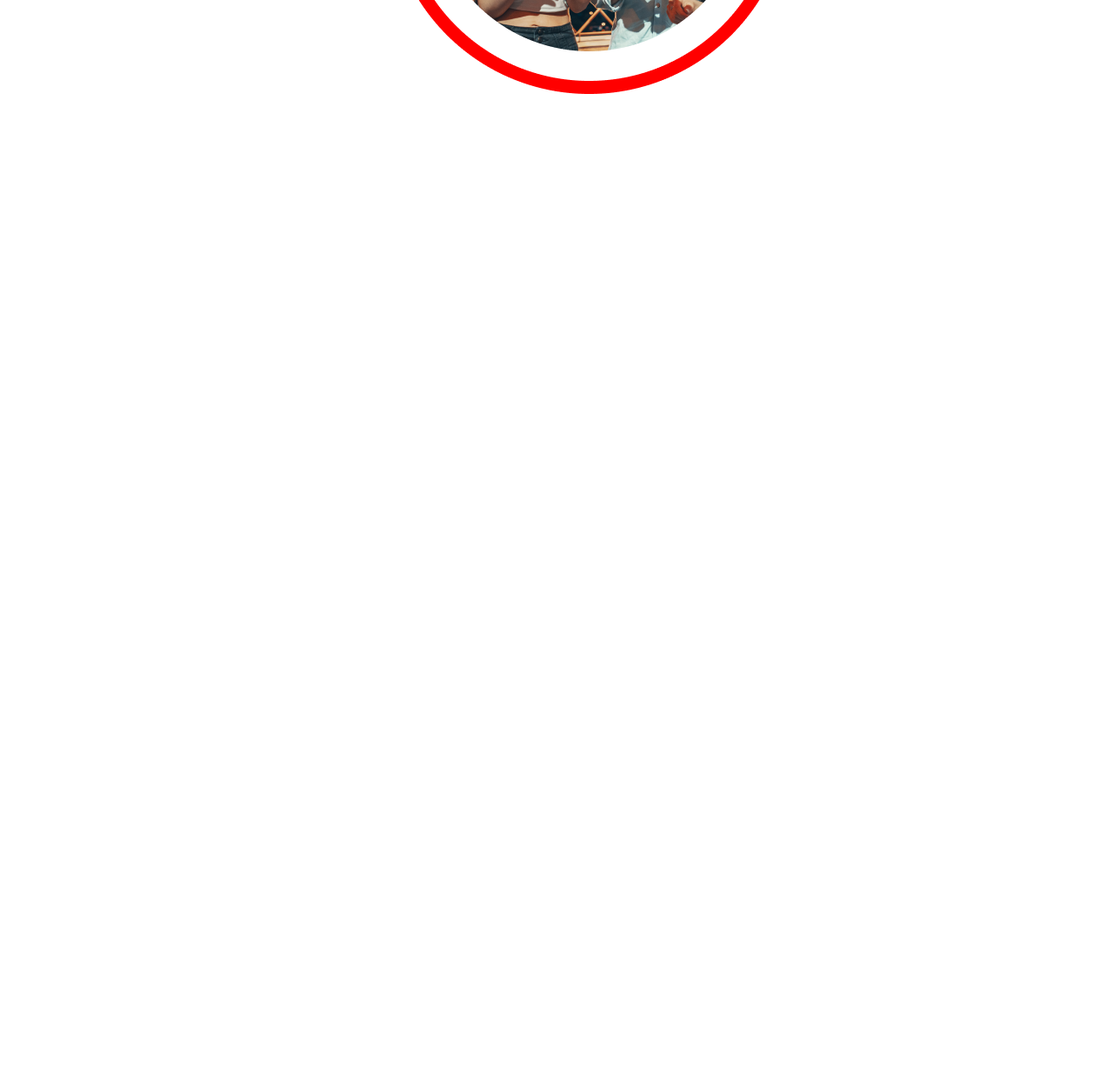
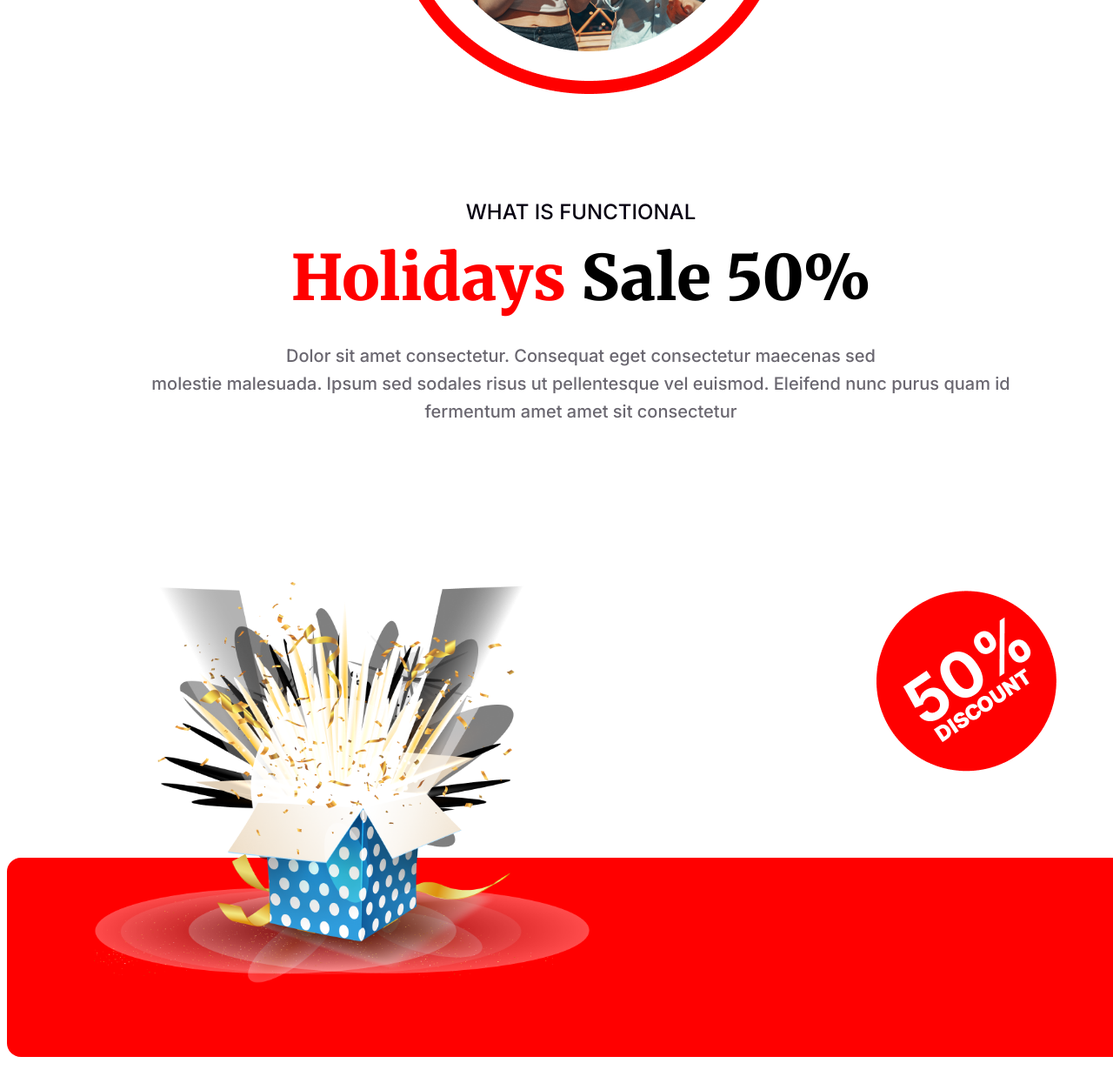
Before and after one commit to Shaon007/New-Year-Offer, a plain HTML site: page index.html in a window 1280 px wide. Shown: the part 3402-4655 px from the top of the page at 87% size. Before the commit the page ends 3631 px from the top, so only its background shows below. Drawn offline with Linux system fonts and the light colour scheme.

Commit message:
added holiday

```diff
--- a/index.html
+++ b/index.html
@@ -1,5 +1,6 @@
 <!DOCTYPE html>
 <html lang="en">
+
 <head>
   <meta charset="UTF-8">
   <meta name="viewport" content="width=device-width, initial-scale=1.0">
@@ -7,6 +8,7 @@
 
   <link rel="stylesheet" href="styles.css">
 </head>
+
 <body>
   <header>
     <!-- Celebration section starts here -->
@@ -37,7 +39,8 @@
     <div class="midnight-container">
       <div class="midnight-left">
         <h1>Welcome to midnight party</h1>
-        <h4>Dolor sit amet consectetur. Consequat eget consectetur maecenas sed molestie <br> malesuada. Ipsum sed sodales risus ut pellentesque vel euismod. </h4>
+        <h4>Dolor sit amet consectetur. Consequat eget consectetur maecenas sed molestie <br> malesuada. Ipsum sed
+          sodales risus ut pellentesque vel euismod. </h4>
         <h3 class="join">Join Now</h3>
       </div>
       <div class="midnight-right">
@@ -59,7 +62,8 @@
         <div class="cs-left-content">
           <h2>NEW BEST OFFER</h2>
           <h1>Coming Soon</h1>
-            <h4>Dolor sit amet consectetur. Consequat eget consectetur maecenas sed molestie malesuada. Ipsum sed sodales risus ut pellentesque vel euismod. </h4>
+          <h4>Dolor sit amet consectetur. Consequat eget consectetur maecenas sed molestie malesuada. Ipsum sed sodales
+            risus ut pellentesque vel euismod. </h4>
         </div>
       </div>
       <div class="coming-soon-middle">
@@ -79,10 +83,30 @@
       </div>
     </div>
 
+    <!-- Holiday Section -->
+    <div class="holiday-container">
+      <div class="holiday-content">
+        <h3>WHAT IS FUNCTIONAL</h3>
+        <h1><span style="color: red;">Holidays</span> Sale 50%</h1>
+        <h4>Dolor sit amet consectetur. Consequat eget consectetur maecenas sed <br>
+        molestie malesuada. Ipsum sed sodales risus ut pellentesque vel euismod. Eleifend nunc purus quam id <br> fermentum amet amet
+        sit consectetur</h4>
+      </div>
+      <div class="holiday-icon">
+        <div class="icon-left">
+          <img class="left" src="images/Group 75.png" alt="">
+        </div>
+        <div class="icon-right">
+          <img src="images/Group 44.png" alt="">
+        </div>
+      </div>
+      <div class="holiday-bottom"></div>
+    </div>
   </main>
   <footer>
 
   </footer>
 
 </body>
+
 </html>
--- a/styles.css
+++ b/styles.css
@@ -228,14 +228,16 @@ h1 {
   display: flex;
   /* flex-direction: column; */
 }
-.coming-soon-left{
+
+.coming-soon-left {
   /* border: 2px solid; */
-  height:482px;
+  height: 482px;
   width: 33%;
   margin-right: 18px;
   padding: 5px;
 }
-.coming-soon-left h2{
+
+.coming-soon-left h2 {
   color: #F00;
 
   /* text-align: center; */
@@ -245,7 +247,8 @@ h1 {
   font-weight: 500;
   line-height: normal;
 }
-.coming-soon-left h1{
+
+.coming-soon-left h1 {
   color: #070211;
 
   font-family: Merriweather;
@@ -254,7 +257,8 @@ color: #070211;
   font-weight: 900;
   line-height: normal;
 }
-.coming-soon-left h4{
+
+.coming-soon-left h4 {
   color: rgba(7, 2, 17, 0.60);
   width: 393px;
   font-family: Inter;
@@ -269,6 +273,7 @@ width: 393px;
   height: 482px;
   width: 35%;
 }
+
 .coming-soon-right {
   margin-left: 18px;
   padding-left: 30px;
@@ -276,7 +281,8 @@ width: 393px;
   height: 482px;
   width: 30%;
 }
-.cs-right-content h1{
+
+.cs-right-content h1 {
   color: #F00;
 
   font-family: Inter;
@@ -285,6 +291,7 @@ color: #F00;
   font-weight: 700;
   line-height: normal;
 }
+
 .cs-right-content h4 {
   color: rgba(7, 2, 17, 0.60);
   width: 276px;
@@ -294,16 +301,95 @@ width: 276px;
   font-weight: 400;
   line-height: 32px;
 }
-.cs-middle-content{
+
+.cs-middle-content {
   width: auto;
   height: 470px;
   /* border-radius: 450px;
   border: 15px solid #F00; */
 
 }
-.cs-middle-content img{
+
+.cs-middle-content img {
   background-image: url(images/Ellipse\ 2.png);
   padding: 49.08px;
   width: 364.844px;
   height: 364.844px;
 }
+
+/* holiday section */
+.holiday-container {
+  display: flex;
+  flex-direction: column;
+  /* border: 2px solid; */
+  width: 1320px;
+  height: 986px;
+  margin: 0 auto 120px;
+}
+
+.holiday-content {
+  /* border: 2px solid red; */
+  height: 260px;
+}
+
+.holiday-content h3 {
+  color: #070211;
+  margin-top: 0;
+  margin-bottom: 16px;
+  text-align: center;
+  font-family: Inter;
+  font-size: 24px;
+  font-style: normal;
+  font-weight: 500;
+  line-height: normal;
+}
+
+.holiday-content h1 {
+  text-align: center;
+  font-family: Merriweather;
+  font-size: 72px;
+  font-style: normal;
+  font-weight: 900;
+  line-height: normal;
+  margin-bottom: 28px;
+}
+
+.holiday-content h4 {
+  color: rgba(7, 2, 17, 0.60);
+
+  text-align: center;
+  font-family: Inter;
+  font-size: 20px;
+  font-style: normal;
+  font-weight: 500;
+  line-height: 32px;
+}
+
+.holiday-icon {
+  /* border: 2px solid green; */
+  height: 497px;
+  display: flex;
+  /* justify-content: space-between; */
+}
+
+.holiday-bottom {
+  /* border: 2px solid blue; */
+  border-radius: 16px 0px 16px 16px;
+  background: #F00;
+  height: 229px;
+  position: relative;
+}
+
+.left {
+  background-blend-mode: screen;
+  /* mix-blend-mode: screen; */
+  position: absolute;
+  z-index: 1;
+  width: 570px;
+  margin: 180px 0 82px 100px;
+}
+
+.icon-right {
+  margin: 141px 950px 100px;
+  width: 206px;
+}
```
Lines whose indentation alone changed are shown as unchanged.
